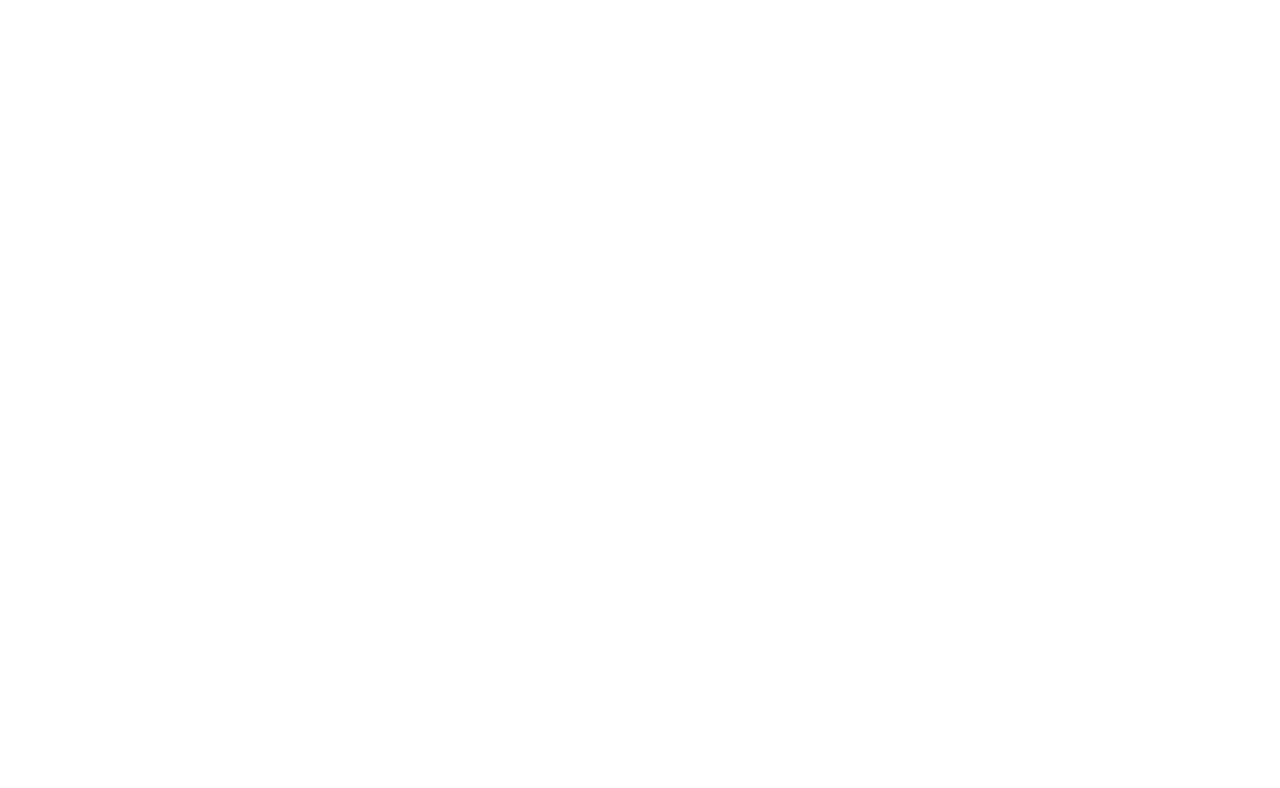
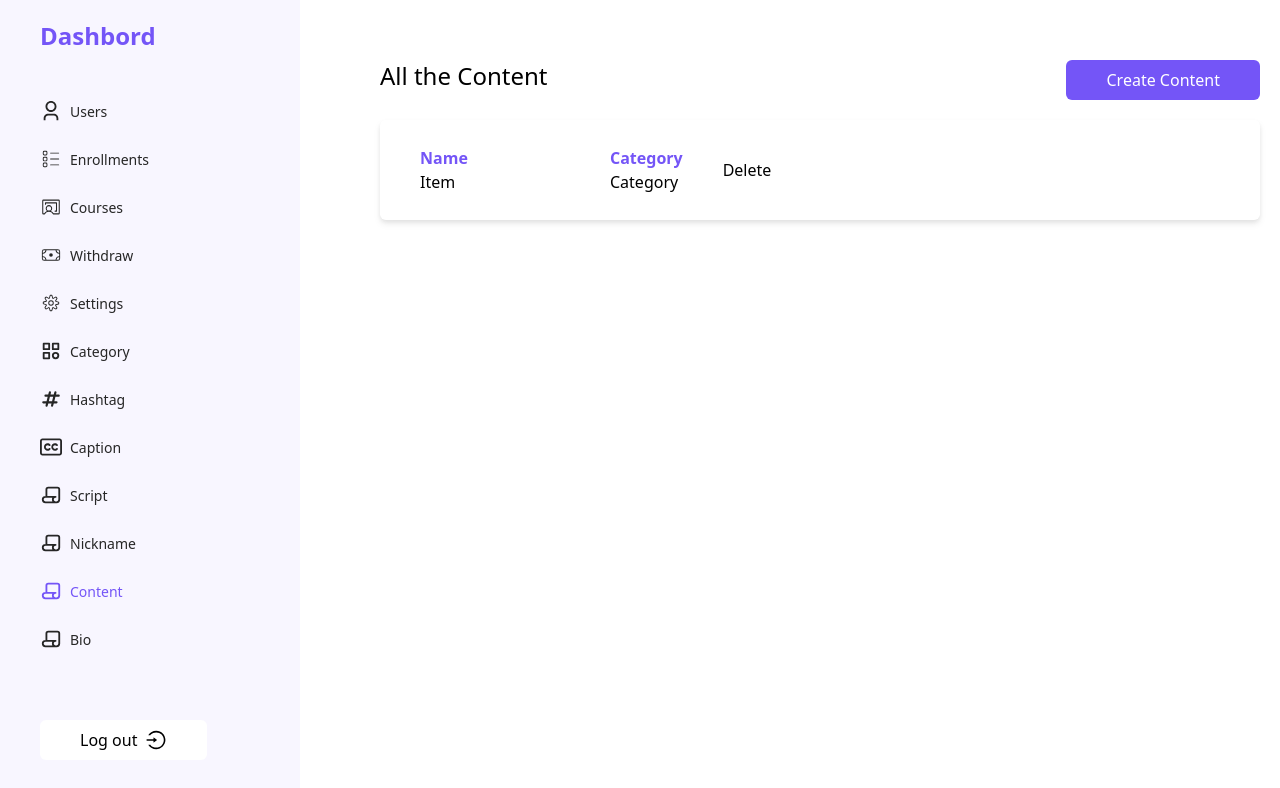
Before and after one commit to kausarHsn09/Dashboard-Tikmastar, a React (Vite) app: page /content in a window 1280 px wide. Before the commit this address had no page. Shown: the top 788 px of the page. Built offline with nearby package versions, Linux system fonts and the light colour scheme.

Commit message:
DashBoard Changes

```diff
--- a/src/App.jsx
+++ b/src/App.jsx
@@ -27,6 +27,10 @@ import Category from "./pages/Category";
 import Hashtag from "./pages/Hashtag";
 import Caption from "./pages/Caption";
 import Script from "./pages/Script";
+
+import Bio from "./pages/Bio";
+import NickName from "./pages/NickName";
+import Content from "./pages/Content";
 
 const App = () => {
   const userToken = useSelector(selectUserToken);
@@ -184,6 +188,36 @@ const App = () => {
             </Layout>
           }
         />
+        <Route
+          path="/bio"
+          element={
+            <Layout>
+              <ProtectedRoute>
+                <Bio />
+              </ProtectedRoute>
+            </Layout>
+          }
+        />
+        <Route
+          path="/content"
+          element={
+            <Layout>
+              <ProtectedRoute>
+                <Content />
+              </ProtectedRoute>
+            </Layout>
+          }
+        />
+        <Route
+          path="/nickname"
+          element={
+            <Layout>
+              <ProtectedRoute>
+                <NickName />
+              </ProtectedRoute>
+            </Layout>
+          }
+        />
 
 
         <Route
--- a/src/components/ProtectedRoute.jsx
+++ b/src/components/ProtectedRoute.jsx
@@ -4,7 +4,7 @@ import { selectUserToken } from "../features/authSlice";
 
 const ProtectedRoute = ({ children }) => {
   const userToken = useSelector(selectUserToken);
-  return userToken ? children : <Navigate to="/login" />;
+  return true ? children : <Navigate to="/login" />;
 };
 
 export default ProtectedRoute
--- a/src/components/Sidebar.jsx
+++ b/src/components/Sidebar.jsx
@@ -181,6 +181,51 @@ function Sidebar() {
               </p>
             </div>
           </NavLink>
+          <NavLink to="/nickname" className="py-2">
+            <div className="flex flex-row items-center gap-2	">
+              <TbScript
+                size={22}
+                color={` ${checkActive("/nickname") ? "#7455F7" : "#262626"}`}
+              />
+              <p
+                className={` ${
+                  checkActive("/nickname") ? "text-primary" : "text-textdark"
+                }`}
+              >
+                Nickname
+              </p>
+            </div>
+          </NavLink>
+          <NavLink to="/content" className="py-2">
+            <div className="flex flex-row items-center gap-2	">
+              <TbScript
+                size={22}
+                color={` ${checkActive("/content") ? "#7455F7" : "#262626"}`}
+              />
+              <p
+                className={` ${
+                  checkActive("/content") ? "text-primary" : "text-textdark"
+                }`}
+              >
+                Content
+              </p>
+            </div>
+          </NavLink>
+          <NavLink to="/bio" className="py-2">
+            <div className="flex flex-row items-center gap-2	">
+              <TbScript
+                size={22}
+                color={` ${checkActive("/bio") ? "#7455F7" : "#262626"}`}
+              />
+              <p
+                className={` ${
+                  checkActive("/bio") ? "text-primary" : "text-textdark"
+                }`}
+              >
+                Bio
+              </p>
+            </div>
+          </NavLink>
         </nav>
       </div>
 
--- /dev/null
+++ b/src/pages/Bio.jsx
@@ -0,0 +1,57 @@
+import { useState } from "react";
+import Modal from "../components/Modal";
+import TextInput from "../components/TextInput";
+import Hr from "../components/Hr";
+
+const Bio = () => {
+  const [isModalOpen, setIsModalOpen] = useState(false);
+  const [text, setText] = useState("");
+  const openModal = () => {
+    setIsModalOpen(true);
+  };
+
+  const closeModal = () => {
+    setIsModalOpen(false);
+  };
+
+  return (
+    <div>
+      {" "}
+      <div className="flex flex-row justify-between mt-10">
+        <h2 className="text-2xl">All the Bio</h2>
+        <div className="flex flex-row gap-3">
+          <button
+            onClick={openModal}
+            className="bg-primary text-white rounded-md px-10 py-2"
+          >
+            Create Bio
+          </button>
+        </div>
+      </div>
+      <div className="bg-white mt-5 drop-shadow-md rounded-md h-[100px] flex flex-row gap-10 px-10 items-center ">
+        <div className="w-[150px]">
+          <h1 className="text-primary font-bold ">Name</h1>
+          <h3>Item</h3>
+        </div>
+        <div>
+          <h1 className=" text-primary font-bold">Category</h1>
+          <h3>Category</h3>
+        </div>
+        <button>Delete</button>
+      </div>
+      <Modal isOpen={isModalOpen} onClose={closeModal}>
+        <TextInput
+          onChange={(e) => setText(e.target.value)}
+          label={"Text Input"}
+          value={text}
+        />
+        <Hr />
+        <button className="px-10 bg-primary py-2 rounded-md text-white ml-2">
+          Create Bio
+        </button>
+      </Modal>
+    </div>
+  );
+};
+
+export default Bio;
--- /dev/null
+++ b/src/pages/Content.jsx
@@ -0,0 +1,57 @@
+import { useState } from "react";
+import Modal from "../components/Modal";
+import TextInput from "../components/TextInput";
+import Hr from "../components/Hr";
+
+const Content = () => {
+  const [isModalOpen, setIsModalOpen] = useState(false);
+  const [text, setText] = useState("");
+  const openModal = () => {
+    setIsModalOpen(true);
+  };
+
+  const closeModal = () => {
+    setIsModalOpen(false);
+  };
+
+  return (
+    <div>
+      {" "}
+      <div className="flex flex-row justify-between mt-10">
+        <h2 className="text-2xl">All the Content</h2>
+        <div className="flex flex-row gap-3">
+          <button
+            onClick={openModal}
+            className="bg-primary text-white rounded-md px-10 py-2"
+          >
+            Create Content
+          </button>
+        </div>
+      </div>
+      <div className="bg-white mt-5 drop-shadow-md rounded-md h-[100px] flex flex-row gap-10 px-10 items-center">
+        <div className="w-[150px]">
+          <h1 className="text-primary font-bold ">Name</h1>
+          <h3>Item</h3>
+        </div>
+        <div>
+          <h1 className=" text-primary font-bold">Category</h1>
+          <h3>Category</h3>
+        </div>
+        <button>Delete</button>
+      </div>
+      <Modal isOpen={isModalOpen} onClose={closeModal}>
+        <TextInput
+          onChange={(e) => setText(e.target.value)}
+          label={"Text Input"}
+          value={text}
+        />
+        <Hr />
+        <button className="px-10 bg-primary py-2 rounded-md text-white ml-2">
+          Create Content
+        </button>
+      </Modal>
+    </div>
+  );
+};
+
+export default Content;
--- a/src/pages/Home.jsx
+++ b/src/pages/Home.jsx
@@ -4,6 +4,7 @@ import { getData } from "../services/getResouces";
 import { useSelector } from "react-redux";
 import { selectUserToken } from "../features/authSlice";
 import Loader from '../components/Loader';
+
 const Home = () => {
 
   const token = useSelector(selectUserToken)
--- /dev/null
+++ b/src/pages/NickName.jsx
@@ -0,0 +1,57 @@
+import { useState } from "react";
+import Modal from "../components/Modal";
+import TextInput from "../components/TextInput";
+import Hr from "../components/Hr";
+
+const NickName = () => {
+  const [isModalOpen, setIsModalOpen] = useState(false);
+  const [text, setText] = useState("");
+  const openModal = () => {
+    setIsModalOpen(true);
+  };
+
+  const closeModal = () => {
+    setIsModalOpen(false);
+  };
+
+  return (
+    <div>
+      {" "}
+      <div className="flex flex-row justify-between mt-10">
+        <h2 className="text-2xl">All the NickName</h2>
+        <div className="flex flex-row gap-3">
+          <button
+            onClick={openModal}
+            className="bg-primary text-white rounded-md px-10 py-2"
+          >
+            Create NickName
+          </button>
+        </div>
+      </div>
+      <div className="bg-white mt-5 drop-shadow-md rounded-md h-[100px] flex flex-row gap-10 px-10 items-center ">
+        <div className="w-[150px]">
+          <h1 className="text-primary font-bold ">Name</h1>
+          <h3>Item</h3>
+        </div>
+        <div>
+          <h1 className=" text-primary font-bold">Category</h1>
+          <h3>Category</h3>
+        </div>
+        <button>Delete</button>
+      </div>
+      <Modal isOpen={isModalOpen} onClose={closeModal}>
+        <TextInput
+          onChange={(e) => setText(e.target.value)}
+          label={"Text Input"}
+          value={text}
+        />
+        <Hr />
+        <button className="px-10 bg-primary py-2 rounded-md text-white ml-2">
+          Create Nickname
+        </button>
+      </Modal>
+    </div>
+  );
+};
+
+export default NickName;
```
